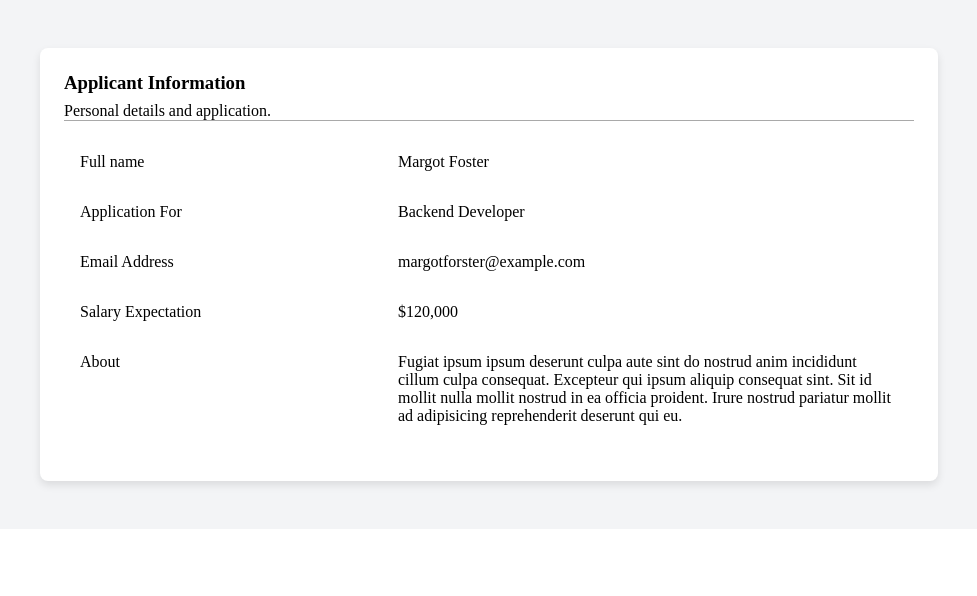
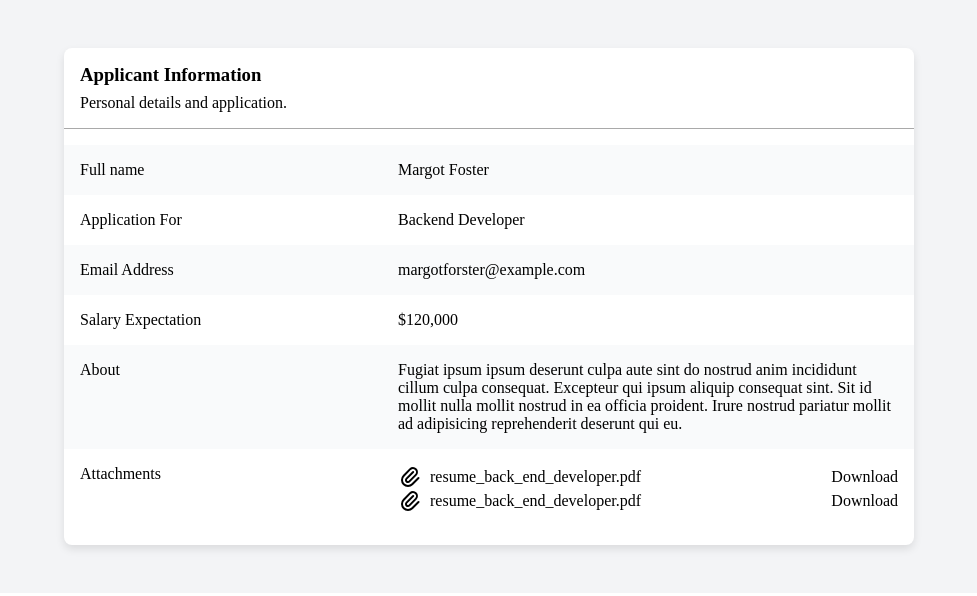
Before and after one commit to erictempleton1/html_playground, a website: page description_list_card_demo/index.html in a window 1280 px wide. Shown: the whole page, without its empty margins (151-1128 px from the left). Drawn offline with Linux system fonts and the light colour scheme.

Commit message:
more work on card

```diff
--- a/description_list_card_demo/index.html
+++ b/description_list_card_demo/index.html
@@ -19,24 +19,49 @@
       <div class="data-container">
         <dl>
           <div class="row">
-            <dt class="data-type">Full name</dt>
-            <dd class="data-item">Margot Foster</dd>
+            <dt>Full name</dt>
+            <dd>Margot Foster</dd>
           </div>
           <div class="row">
-            <dt class="data-type">Application For</dt>
-            <dd class="data-item">Backend Developer</dd>
+            <dt>Application For</dt>
+            <dd>Backend Developer</dd>
           </div>
           <div class="row">
-            <dt class="data-type">Email Address</dt>
-            <dd class="data-item">margotforster@example.com</dd>
+            <dt>Email Address</dt>
+            <dd>margotforster@example.com</dd>
           </div>
           <div class="row">
-            <dt class="data-type">Salary Expectation</dt>
-            <dd class="data-item">$120,000</dd>
+            <dt>Salary Expectation</dt>
+            <dd>$120,000</dd>
           </div>
           <div class="row">
-            <dt class="data-type">About</dt>
-            <dd class="data-item">Fugiat ipsum ipsum deserunt culpa aute sint do nostrud anim incididunt cillum culpa consequat. Excepteur qui ipsum aliquip consequat sint. Sit id mollit nulla mollit nostrud in ea officia proident. Irure nostrud pariatur mollit ad adipisicing reprehenderit deserunt qui eu.
+            <dt>About</dt>
+            <dd>Fugiat ipsum ipsum deserunt culpa aute sint do nostrud anim incididunt cillum culpa consequat. Excepteur
+              qui ipsum aliquip consequat sint. Sit id mollit nulla mollit nostrud in ea officia proident. Irure nostrud
+              pariatur mollit ad adipisicing reprehenderit deserunt qui eu.
+            </dd>
+          </div>
+          <div class="row">
+            <dt>Attachments</dt>
+            <dd>
+              <span class="attachment-container">
+                <svg class="attachment-icon" xmlns="http://www.w3.org/2000/svg" fill="none" viewBox="0 0 24 24"
+                  stroke="currentColor">
+                  <path stroke-linecap="round" stroke-linejoin="round" stroke-width="2"
+                    d="M15.172 7l-6.586 6.586a2 2 0 102.828 2.828l6.414-6.586a4 4 0 00-5.656-5.656l-6.415 6.585a6 6 0 108.486 8.486L20.5 13" />
+                </svg>
+                resume_back_end_developer.pdf
+                <span class="download-link">Download</span>
+              </span>
+              <span class="attachment-container">
+                <svg class="attachment-icon" xmlns="http://www.w3.org/2000/svg" fill="none" viewBox="0 0 24 24"
+                  stroke="currentColor">
+                  <path stroke-linecap="round" stroke-linejoin="round" stroke-width="2"
+                    d="M15.172 7l-6.586 6.586a2 2 0 102.828 2.828l6.414-6.586a4 4 0 00-5.656-5.656l-6.415 6.585a6 6 0 108.486 8.486L20.5 13" />
+                </svg>
+                resume_back_end_developer.pdf
+                <span class="download-link">Download</span>
+              </span>
             </dd>
           </div>
         </dl>
--- a/description_list_card_demo/styles.css
+++ b/description_list_card_demo/styles.css
@@ -21,12 +21,15 @@ h3 {
 }
 
 .card-container {
-  padding: 1.5rem;
   background-color: white;
   overflow: hidden;
   border-radius: 0.5rem;
   box-shadow: 0 4px 8px 0 rgba(0,0,0,0.1);
   max-width: 850px;
+}
+
+.header-container {
+  padding: 1rem;
 }
 
 .title {
@@ -40,10 +43,32 @@ h3 {
   padding: 1rem;
 }
 
-.data-type {
-
+dl div {
+  display: grid;
+  grid-template-columns: 1fr 1fr 1fr;
+  grid-column-gap: 1rem;
+  padding: 1rem;
 }
 
-.data-item {
+.row dd {
   grid-column: span 2 / span 2;
 }
+
+.row:nth-child(odd) {
+  background-color: rgba(249, 250, 251, 1);
+}
+
+.attachment-icon {
+  width: 1.5rem;
+  height: 1.5rem;
+  margin-right: 0.5rem;
+}
+
+.attachment-container {
+  display: flex;
+  align-items: center;
+}
+
+.download-link {
+  margin-left: auto;
+}
```
